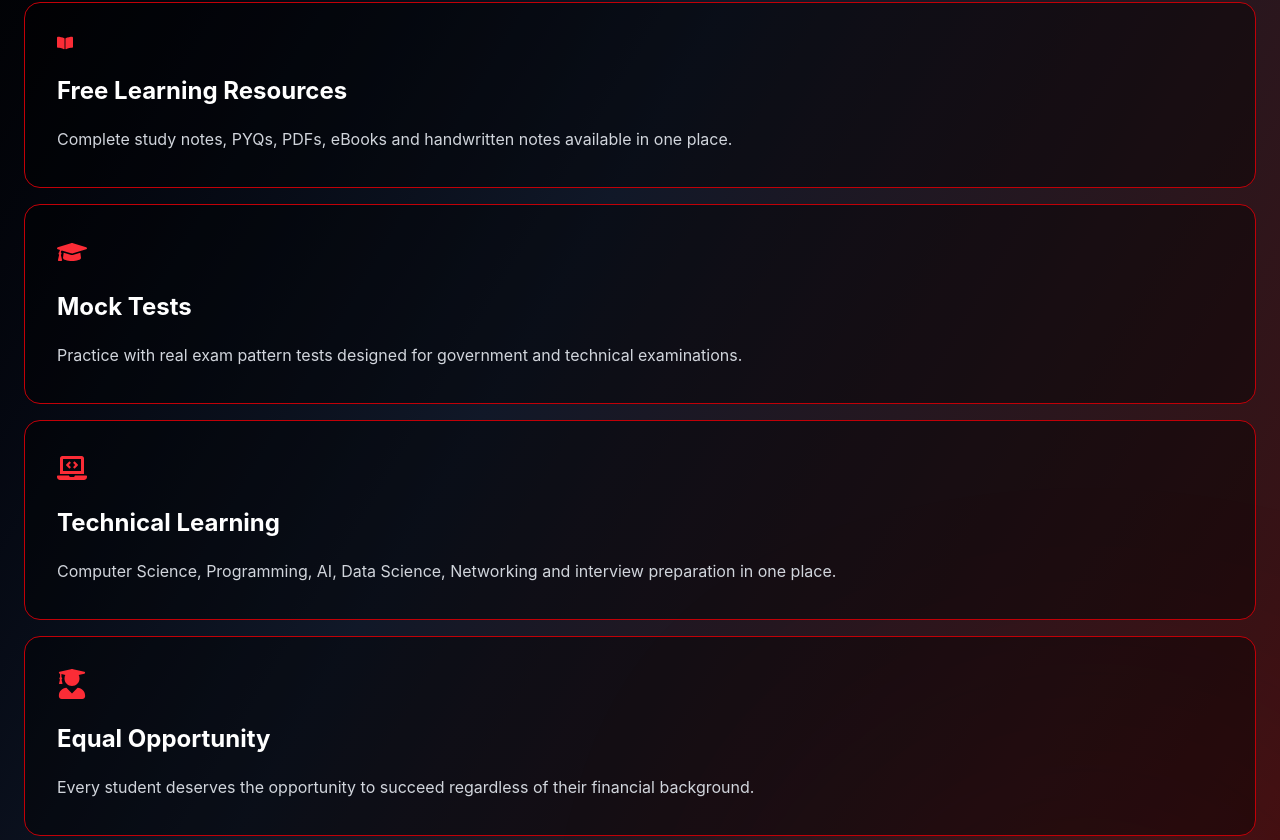
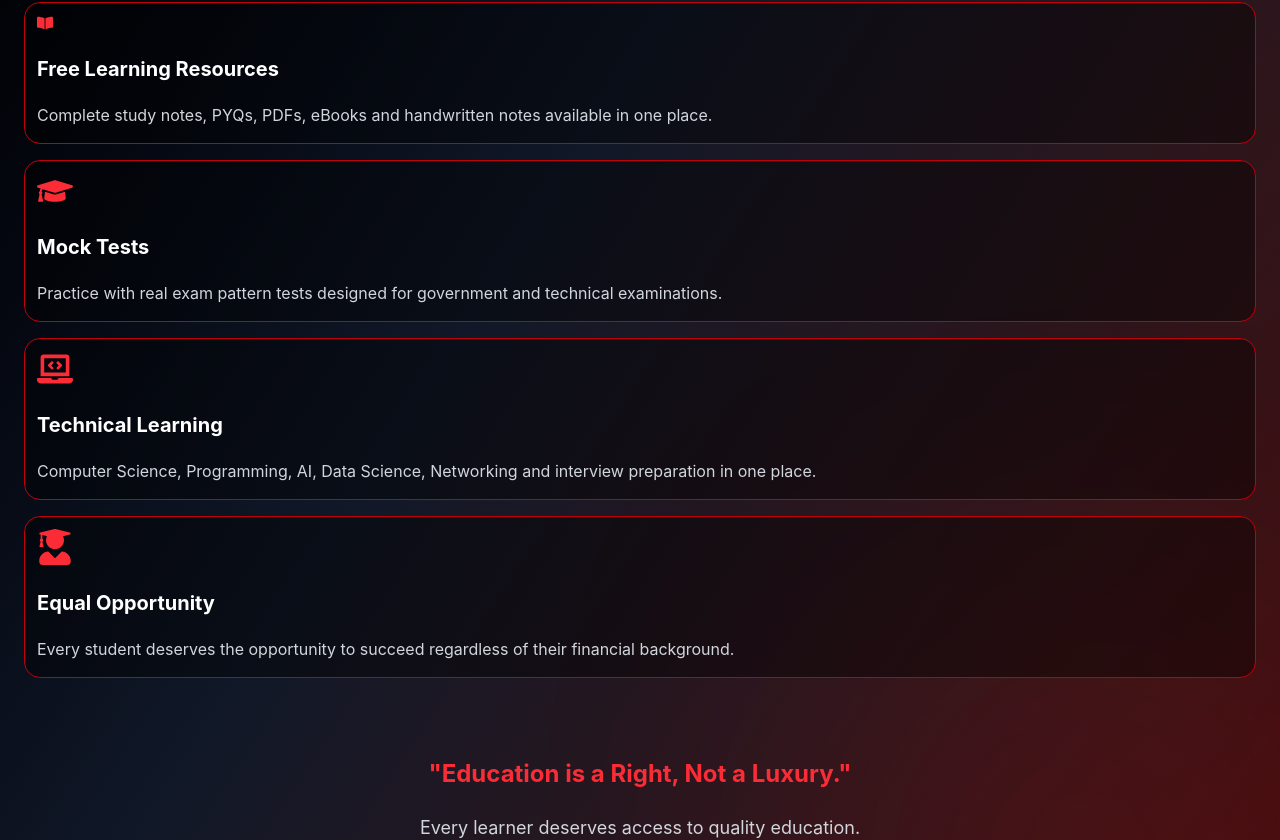
Before and after one commit to dar2004-hub/SophyNova, a React (Vite) app: page /about in a window 1280 px wide. Shown: the part 1012-1852 px from the top of the page. Built offline with nearby package versions, Linux system fonts and the light colour scheme.

Commit message:
Frontend Development

```diff
--- a/src/Navigation_Pages/About.jsx
+++ b/src/Navigation_Pages/About.jsx
@@ -146,12 +146,12 @@ function AboutSophyNova() {
 
           <motion.div
             whileHover={{ scale: 1.04 }}
-            className="bg-black/40 border border-red-700 rounded-2xl p-8"
+            className="bg-black/40 border border-red-700 rounded-2xl p-3"
           >
 
             <FaBookOpen className="text-4x1 text-red-500 mb-6" />
 
-            <h2 className="text-white text-2xl font-bold mb-4">
+            <h2 className="text-white text-xl font-bold mb-4">
 
               Free Learning Resources
 
@@ -168,12 +168,12 @@ function AboutSophyNova() {
 
           <motion.div
             whileHover={{ scale: 1.04 }}
-            className="bg-black/40 border border-red-700 rounded-2xl p-8"
+            className="bg-black/40 border border-red-700 rounded-2xl p-3"
           >
 
-            <FaGraduationCap className="text-3xl text-red-500 mb-6" />
+            <FaGraduationCap className="text-4xl text-red-500 mb-6" />
 
-            <h2 className="text-white text-2xl font-bold mb-4">
+            <h2 className="text-white text-xl font-bold mb-4">
 
               Mock Tests
 
@@ -190,12 +190,12 @@ function AboutSophyNova() {
 
           <motion.div
             whileHover={{ scale: 1.04 }}
-            className="bg-black/40 border border-red-700 rounded-2xl p-8"
+            className="bg-black/40 border border-red-700 rounded-2xl p-3"
           >
 
-            <FaLaptopCode className="text-3xl text-red-500 mb-6" />
+            <FaLaptopCode className="text-4xl text-red-500 mb-6" />
 
-            <h2 className="text-white text-2xl font-bold mb-4">
+            <h2 className="text-white text-xl font-bold mb-4">
 
               Technical Learning
 
@@ -212,12 +212,12 @@ function AboutSophyNova() {
 
           <motion.div
             whileHover={{ scale: 1.04 }}
-            className="bg-black/40 border border-red-700 rounded-2xl p-8"
+            className="bg-black/40 border border-red-700 rounded-2xl p-3"
           >
 
-            <FaUserGraduate className="text-3xl text-red-500 mb-6" />
+            <FaUserGraduate className="text-4xl text-red-500 mb-6" />
 
-            <h2 className="text-white text-2xl font-bold mb-4">
+            <h2 className="text-white text-xl font-bold mb-4">
 
               Equal Opportunity
 
@@ -243,7 +243,7 @@ function AboutSophyNova() {
           className="mt-20 text-center"
         >
 
-          <h2 className="text-4xl font-bold text-red-500">
+          <h2 className="text-2xl font-bold text-red-500">
 
             "Education is a Right, Not a Luxury."
 
@@ -263,7 +263,7 @@ function AboutSophyNova() {
 
         <Link to ="/AboutDeveloper">
 
-          <button className="group px-10 py-4 rounded-full bg-gradient-to-r from-red-700 via-red-600 to-red-500 text-white font-bold text-lg shadow-lg hover:scale-105 transition duration-300 flex items-center gap-3">
+          <button className="group px-4 py-4 rounded-full bg-gradient-to-r from-red-700 via-red-600 to-red-500 text-white font-bold text-xs shadow-lg hover:scale-105 transition duration-300 flex items-center gap-2">
 
             About Developer
 
--- a/src/components/ExamDashboard.jsx
+++ b/src/components/ExamDashboard.jsx
@@ -1,4 +1,4 @@
-
+import { useParams } from "react-router-dom";
 import { useState } from "react";
 import { FaSearch, FaCalendarAlt } from "react-icons/fa";
 import { useNavigate } from "react-router-dom";
@@ -184,7 +184,7 @@ function ExamDashboard({ title, exams = [] }) {
 
           <button
               onClick={() => navigate(-1)}
-              className="group flex items-center gap-3 px-6 py-3 rounded-full bg-black/70 backdrop-blur-lg border border-red-500
+              className="group flex items-center gap-3 px-2  rounded-full bg-black/70 backdrop-blur-lg border border-red-500
                          text-white hover:bg-red-600 hover:border-red-400 transition-all duration-300 shadow-lg shadow-red-900/30">
 
               <FaArrowLeft className="group-hover:-translate-x-1 transition-transform duration-300" />
```
